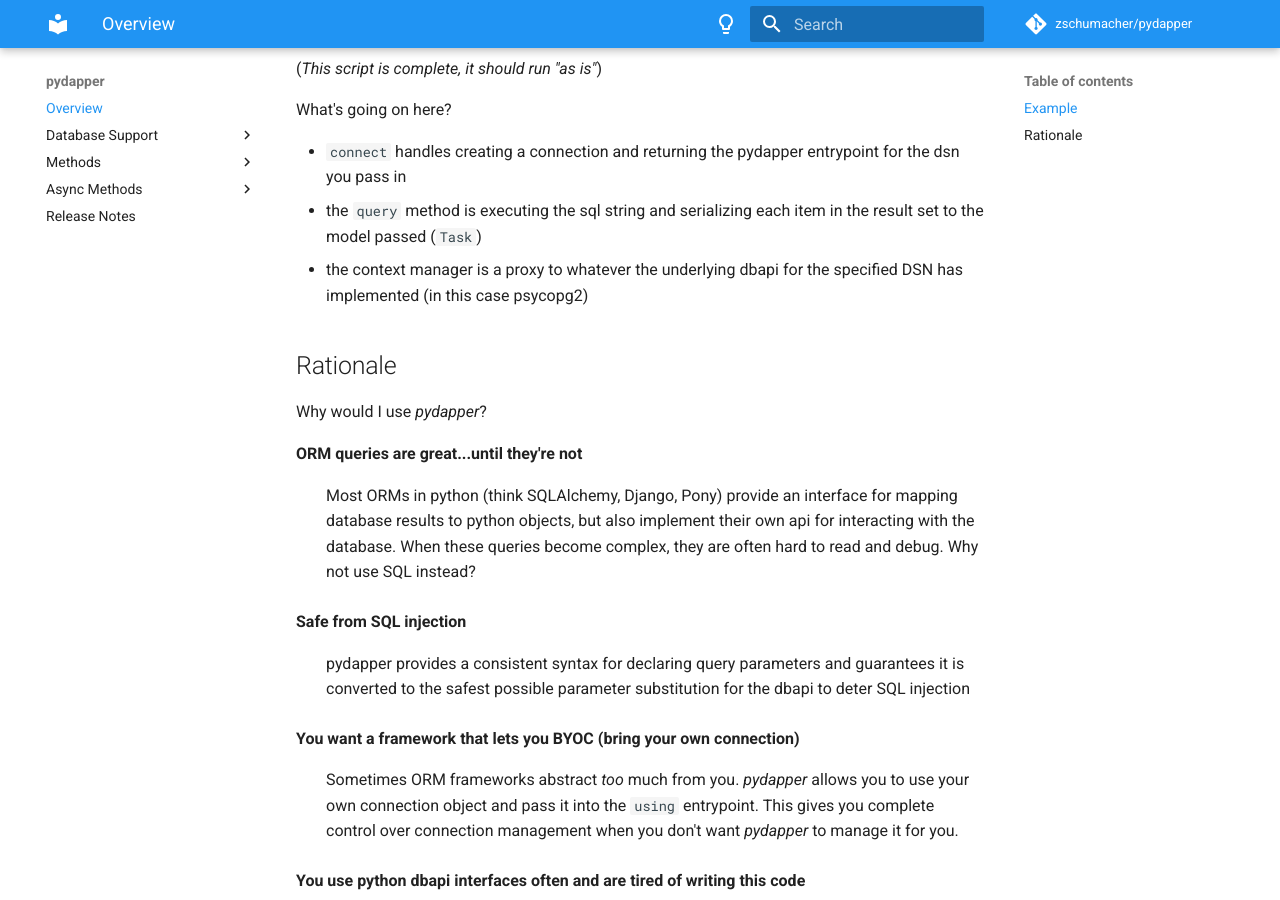
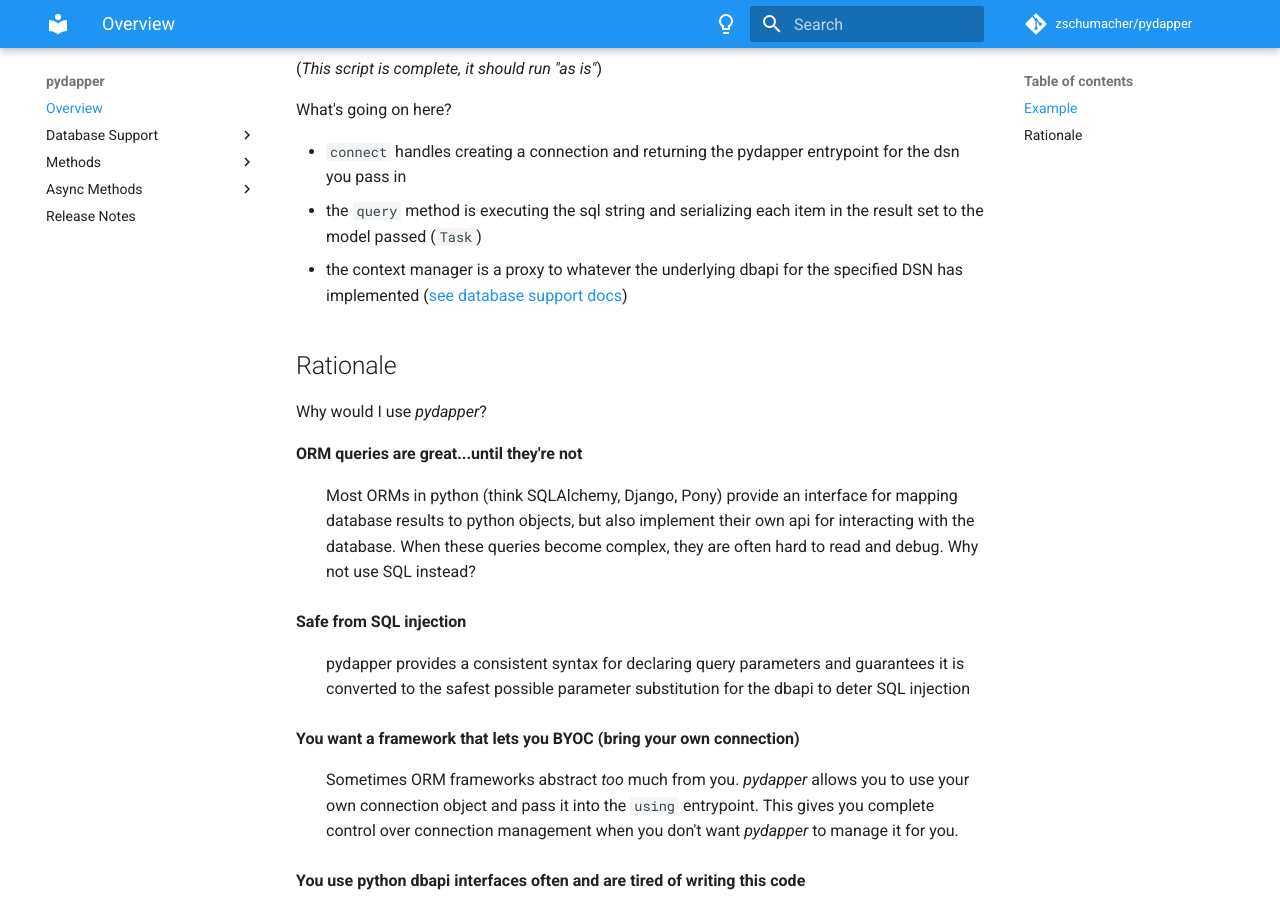
Before and after one commit to zschumacher/pydapper, an MkDocs documentation site: the page built from docs/index.md, in a window 1280 px wide and 900 px high, scrolled down 435 px. Built offline with MkDocs 1.6.1 and Material for MkDocs 9.7.7, drawn with Linux system fonts in a browser that asks for light colours; comment, search, counter and statistics services are not loaded.

Commit message:
update readme and index

```diff
--- a/docs/index.md
+++ b/docs/index.md
@@ -23,7 +23,7 @@ What's going on here?
 
 * `connect` handles creating a connection and returning the pydapper entrypoint for the dsn you pass in
 * the `query` method is executing the sql string and serializing each item in the result set to the model passed (`Task`)
-* the context manager is a proxy to whatever the underlying dbapi for the specified DSN has implemented (in this case psycopg2)
+* the context manager is a proxy to whatever the underlying dbapi for the specified DSN has implemented ([see database support docs](database_support/intro.md))
 
 
 ## Rationale
```
Also changed, not shown: README.md (+2 -2 lines), docs/database_support/postgresql.md (+2 -2 lines).
